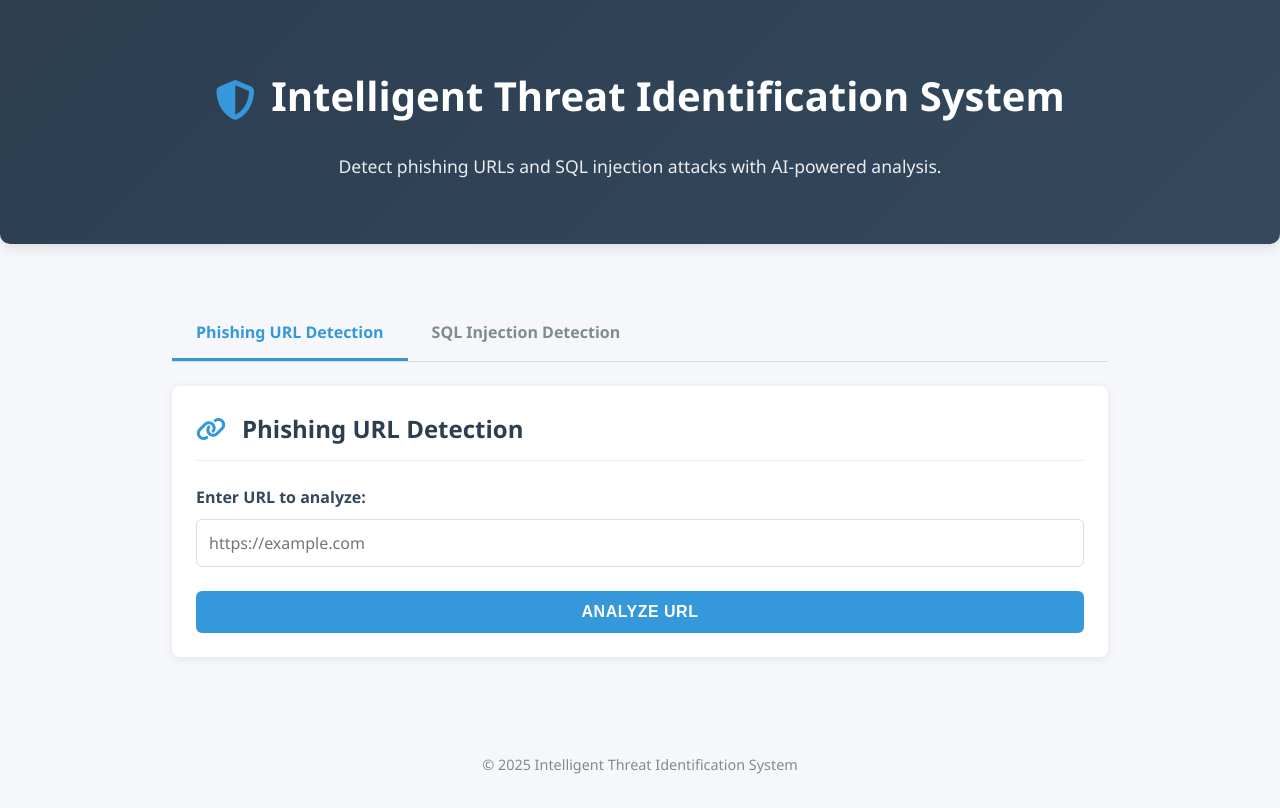
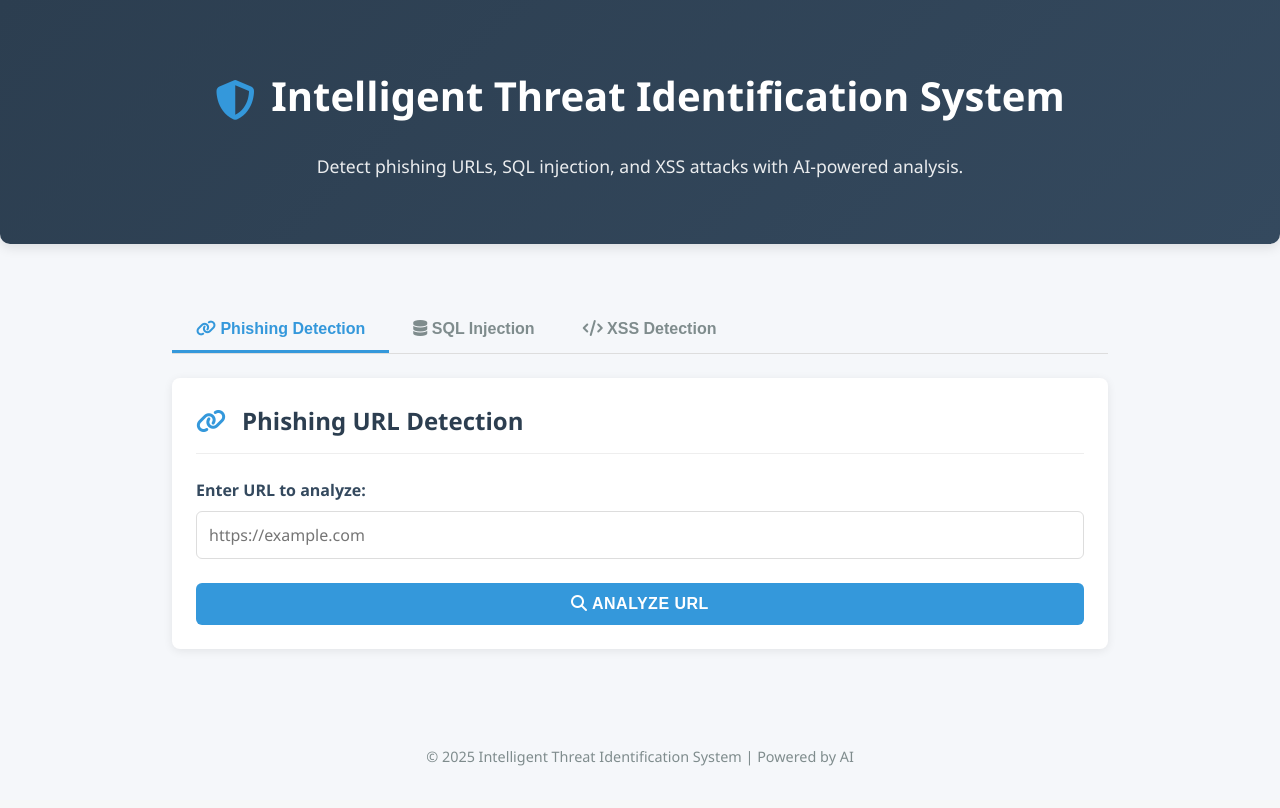
Before and after one commit to pranu230704/Mini, a Flask app: page / in a window 1280 px wide. After the commit the page ends 766 px from the top, so only its background shows below. Run offline with Flask 3, Linux system fonts and the light colour scheme; parts of the project's set-up code (start-up, migrations or seed data) failed here and were passed over.

Commit message:
ADDED XSS

```diff
--- a/app.py
+++ b/app.py
@@ -13,18 +13,37 @@ import re
 app = Flask(__name__)
 CORS(app)
 
-# === Load Models ===
+# === Load All Models (Phishing, SQL Injection, XSS) ===
 try:
+    # ---- Load Phishing Model (XGBoost) ----
     xgb_model = xgb.XGBClassifier()
     xgb_model.load_model('models/phishing_model.json')
 
+    # ---- Load SQL Injection Model (BiLSTM + Attention / CNN-GRU) ----
     sql_model = load_model('models/sql_injection_model.h5')
 
     with open('models/tokenizer.pkl', 'rb') as f:
         tokenizer = pickle.load(f)
 
+    print("✔ Phishing and SQL Injection models loaded successfully.")
+
+    # ---- Load XSS Detection Model (Random Forest + TF-IDF) ----
+    try:
+        with open('models/xss_random_forest_model.pkl', 'rb') as f:
+            xss_model = pickle.load(f)
+
+        with open('models/xss_tfidf_vectorizer.pkl', 'rb') as f:
+            xss_vectorizer = pickle.load(f)
+
+        print("✔ XSS models loaded successfully.")
+    except Exception as xss_error:
+        print(f"⚠ XSS models failed to load: {xss_error}")
+        print("⚠ XSS detection will be unavailable.")
+        xss_model = None
+        xss_vectorizer = None
+
 except Exception as e:
-    print(f"[Model Load Error] {e}")
+    print(f"[Critical Model Load Error] {e}")
     raise
 
 # === Feature Extraction for Phishing Detection ===
@@ -206,5 +225,84 @@ def predict_sql():
         print(f"[SQL Prediction Error] {e}")
         return jsonify({'error': str(e)}), 500
 
+# === XSS Detection Endpoint ===
+@app.route('/predict/xss', methods=['POST'])
+def predict_xss():
+    if xss_model is None or xss_vectorizer is None:
+        # Instead of returning 503, provide a rule-based fallback
+        data = request.get_json()
+        payload = data.get('payload', '')
+
+        if not payload.strip():
+            return jsonify({'error': 'No payload provided'}), 400
+
+        try:
+            # Simple rule-based XSS detection as fallback
+            clean_payload = payload.strip().lower()
+
+            # XSS patterns to detect
+            xss_patterns = [
+                '<script', 'javascript:', 'onerror=', 'onload=', 'onclick=',
+                'onmouseover=', '<iframe', 'alert(', 'eval(', 'document.cookie',
+                'document.write', '<img', 'src=', 'vbscript:', '<object', '<embed'
+            ]
+
+            detected_patterns = []
+            for pattern in xss_patterns:
+                if pattern in clean_payload:
+                    detected_patterns.append(pattern)
+
+            if detected_patterns:
+                pred = 1  # XSS detected
+                confidence = min(0.7 + (len(detected_patterns) * 0.05), 0.95)
+            else:
+                pred = 0  # Safe
+                confidence = 0.8
+
+            label_map = {0: "Normal", 1: "XSS Attack"}
+
+            return jsonify({
+                "prediction": int(pred),
+                "label": label_map[int(pred)],
+                "confidence": float(confidence),
+                "preprocessed": clean_payload,
+                "note": "Using rule-based detection (ML model not available)"
+            })
+
+        except Exception as e:
+            print(f"[XSS Prediction Error] {e}")
+            return jsonify({'error': str(e)}), 500
+
+    # Original ML-based code
+    data = request.get_json()
+    payload = data.get('payload', '')
+
+    if not payload.strip():
+        return jsonify({'error': 'No payload provided'}), 400
+
+    try:
+        clean_payload = payload.strip().lower()
+        vectorized = xss_vectorizer.transform([clean_payload])
+        pred = xss_model.predict(vectorized)[0]
+        prob = xss_model.predict_proba(vectorized)[0][pred]
+
+        label_map = {0: "Normal", 1: "XSS Attack"}
+
+        print("\n[DEBUG] XSS Payload:", clean_payload)
+        print("[DEBUG] Vector Shape:", vectorized.shape)
+        print("[DEBUG] Prediction:", pred)
+        print("[DEBUG] Confidence:", prob)
+
+        return jsonify({
+            "prediction": int(pred),
+            "label": label_map[int(pred)],
+            "confidence": float(prob),
+            "preprocessed": clean_payload
+        })
+
+    except Exception as e:
+        print(f"[XSS Prediction Error] {e}")
+        return jsonify({'error': str(e)}), 500
+
 if __name__ == '__main__':
     app.run(debug=True)
--- a/templates/index.html
+++ b/templates/index.html
@@ -3,7 +3,6 @@
 <head>
   <meta charset="UTF-8" />
   <meta name="viewport" content="width=device-width, initial-scale=1.0"/>
-  <base href="/" />
   <title>Intelligent Threat Identification System</title>
   <link
     rel="stylesheet"
@@ -283,18 +282,26 @@
       display: flex;
       margin-bottom: 1.5rem;
       border-bottom: 1px solid #ddd;
+      gap: 0;
     }
 
-    .tab {
+    .tab-btn {
       padding: 0.75rem 1.5rem;
       cursor: pointer;
       font-weight: 600;
       color: var(--text-light);
+      border: none;
+      background: transparent;
       border-bottom: 3px solid transparent;
       transition: all 0.3s ease;
+      font-size: 1rem;
     }
 
-    .tab.active {
+    .tab-btn:hover {
+      color: var(--accent);
+    }
+
+    .tab-btn.active {
       color: var(--accent);
       border-bottom: 3px solid var(--accent);
     }
@@ -305,13 +312,6 @@
 
     .tab-content.active {
       display: block;
-    }
-
-    .model-info {
-      font-size: 0.9rem;
-      color: var(--text-light);
-      margin-top: 0.5rem;
-      font-style: italic;
     }
 
     .patterns-list {
@@ -326,6 +326,8 @@
       border-radius: 4px;
       border-left: 2px solid var(--danger);
       font-family: monospace;
+      display: inline-block;
+      margin: 2px;
     }
 
     @media (max-width: 768px) {
@@ -344,6 +346,15 @@
       .card {
         padding: 1rem;
       }
+
+      .tabs {
+        flex-wrap: wrap;
+      }
+
+      .tab-btn {
+        flex: 1;
+        min-width: 120px;
+      }
     }
   </style>
 </head>
@@ -354,14 +365,21 @@
         <i class="fas fa-shield-alt"></i>
         <h1>Intelligent Threat Identification System</h1>
       </div>
-      <p>Detect phishing URLs and SQL injection attacks with AI-powered analysis.</p>
+      <p>Detect phishing URLs, SQL injection, and XSS attacks with AI-powered analysis.</p>
     </div>
   </header>
 
   <main class="container">
     <div class="tabs">
-      <div id="tab-phishing" class="tab active">Phishing URL Detection</div>
-      <div id="tab-sqli" class="tab">SQL Injection Detection</div>
+      <button class="tab-btn active" data-tab="phishing-section">
+        <i class="fas fa-link"></i> Phishing Detection
+      </button>
+      <button class="tab-btn" data-tab="sqli-section">
+        <i class="fas fa-database"></i> SQL Injection
+      </button>
+      <button class="tab-btn" data-tab="xss-section">
+        <i class="fas fa-code"></i> XSS Detection
+      </button>
     </div>
 
     <!-- Phishing URL Detection Tab -->
@@ -375,7 +393,9 @@
           <label for="urlInput">Enter URL to analyze:</label>
           <input type="text" id="urlInput" placeholder="https://example.com" />
         </div>
-        <button id="btnPredictPhishing" class="btn">Analyze URL</button>
+        <button id="btnPredictPhishing" class="btn">
+          <i class="fas fa-search"></i> Analyze URL
+        </button>
 
         <div id="loadingPhishing" class="loading">
           <div class="spinner"></div>
@@ -385,15 +405,13 @@
         <div id="resultPhishing" class="result">
           <div class="result-header">
             <i id="resultIconPhishing" class="fas"></i>
-            <span id="resultTextPhishing"></span>
+            <strong id="resultTextPhishing"></strong>
           </div>
           <div>Confidence: <span id="confidencePhishing"></span>%</div>
           <div class="confidence-meter">
             <div id="confidenceLevelPhishing" class="confidence-level" style="width: 0%;"></div>
           </div>
-
           <ul id="featuresListPhishing" class="features-list"></ul>
-          <div id="featuresContainerPhishing" style="display:none;"></div>
         </div>
       </div>
     </section>
@@ -409,17 +427,19 @@
           <label for="sqlInput">Enter SQL query to analyze:</label>
           <textarea id="sqlInput" placeholder="SELECT * FROM users WHERE id = 1"></textarea>
         </div>
-        <button id="btnPredictSQLi" class="btn">Analyze SQL</button>
+        <button id="btnPredictSQLi" class="btn">
+          <i class="fas fa-search"></i> Analyze SQL Query
+        </button>
 
         <div id="loadingSQLi" class="loading">
           <div class="spinner"></div>
-          <p>Analyzing SQL...</p>
+          <p>Analyzing SQL query...</p>
         </div>
 
         <div id="resultSQLi" class="result">
           <div class="result-header">
             <i id="resultIconSQLi" class="fas"></i>
-            <span id="resultTextSQLi"></span>
+            <strong id="resultTextSQLi"></strong>
           </div>
           <div>Confidence: <span id="confidenceSQLi"></span>%</div>
           <div class="confidence-meter">
@@ -429,30 +449,64 @@
         </div>
       </div>
     </section>
+
+    <!-- XSS Detection Tab -->
+    <section id="xss-section" class="tab-content">
+      <div class="card">
+        <div class="card-header">
+          <i class="fas fa-code"></i>
+          <h2>XSS Attack Detection</h2>
+        </div>
+        <div class="form-group">
+          <label for="xssInput">Enter Payload to analyze:</label>
+          <textarea id="xssInput" placeholder="<script>alert('XSS')</script>"></textarea>
+        </div>
+        <button id="btnPredictXSS" class="btn">
+          <i class="fas fa-search"></i> Analyze Payload
+        </button>
+
+        <div id="loadingXSS" class="loading">
+          <div class="spinner"></div>
+          <p>Analyzing payload...</p>
+        </div>
+
+        <div id="resultXSS" class="result">
+          <div class="result-header">
+            <i id="resultIconXSS" class="fas"></i>
+            <strong id="resultTextXSS"></strong>
+          </div>
+          <div>Confidence: <span id="confidenceXSS"></span>%</div>
+          <div class="confidence-meter">
+            <div id="confidenceLevelXSS" class="confidence-level" style="width: 0%;"></div>
+          </div>
+        </div>
+      </div>
+    </section>
   </main>
 
   <footer>
-    &copy; 2025 Intelligent Threat Identification System
+    <p>&copy; 2025 Intelligent Threat Identification System | Powered by AI</p>
   </footer>
+
   <script>
-  // Tab switching
-  const tabPhishing = document.getElementById('tab-phishing');
-  const tabSQLi = document.getElementById('tab-sqli');
-  const phishingSection = document.getElementById('phishing-section');
-  const sqliSection = document.getElementById('sqli-section');
+    // Tab switching functionality
+    document.addEventListener('DOMContentLoaded', function() {
+      const tabButtons = document.querySelectorAll('.tab-btn');
+      const tabContents = document.querySelectorAll('.tab-content');
 
-  tabPhishing.addEventListener('click', () => {
-    tabPhishing.classList.add('active');
-    tabSQLi.classList.remove('active');
-    phishingSection.classList.add('active');
-    sqliSection.classList.remove('active');
+      tabButtons.forEach(button => {
+        button.addEventListener('click', function() {
+          const targetTab = this.getAttribute('data-tab');
+
+          // Remove active class from all buttons and contents
+          tabButtons.forEach(btn => btn.classList.remove('active'));
+          tabContents.forEach(content => content.classList.remove('active'));
+
+          // Add active class to clicked button and corresponding content
+          this.classList.add('active');
+          document.getElementById(targetTab).classList.add('active');
         });
-
-  tabSQLi.addEventListener('click', () => {
-    tabSQLi.classList.add('active');
-    tabPhishing.classList.remove('active');
-    sqliSection.classList.add('active');
-    phishingSection.classList.remove('active');
+      });
     });
 
     // Phishing URL Detection
@@ -494,17 +548,13 @@
         loadingPhishing.style.display = 'none';
         resultPhishing.style.display = 'block';
 
-      const pred = data.prediction;   // which is 0 or 1
+        const pred = data.prediction;
         const confidence = (data.confidence * 100).toFixed(2);
         const features = data.features || [];
 
         let statusClass = '';
         let iconClass = '';
         let resultMessage = '';
-
-      console.log('Phishing prediction:', pred);
-      console.log('Confidence:', confidence);
-      console.log('Features:', features);
 
         if (pred === 0) {
           statusClass = 'danger';
@@ -513,7 +563,7 @@
         } else {
           statusClass = 'success';
           iconClass = 'fa-check-circle';
-        resultMessage = 'Legitimate URL Detected!';
+          resultMessage = 'Legitimate URL';
         }
 
         resultPhishing.className = `result ${statusClass}`;
@@ -523,11 +573,13 @@
         confidenceLevelPhishing.style.width = `${confidence}%`;
 
         featuresListPhishing.innerHTML = '';
+        if (features.length > 0) {
           features.forEach((feature) => {
             const li = document.createElement('li');
             li.textContent = feature;
             featuresListPhishing.appendChild(li);
           });
+        }
       } catch (error) {
         loadingPhishing.style.display = 'none';
         alert('Error: ' + error.message);
@@ -565,7 +617,6 @@
         });
 
         if (!response.ok) {
-        const errorData = await response.json().catch(() => ({}));
           throw new Error('Network response was not ok');
         }
 
@@ -589,7 +640,7 @@
         } else {
           statusClass = 'success';
           iconClass = 'fa-check-circle';
-        resultMessage = 'Safe SQL Query Detected!';
+          resultMessage = 'Safe SQL Query';
         }
 
         resultSQLi.className = `result ${statusClass}`;
@@ -599,17 +650,85 @@
         confidenceLevelSQLi.style.width = `${confidence}%`;
 
         patternsSQLi.innerHTML = '';
+        if (patterns.length > 0) {
           patterns.forEach((pattern) => {
             const span = document.createElement('span');
             span.className = 'pattern-item';
             span.textContent = pattern;
             patternsSQLi.appendChild(span);
-        patternsSQLi.appendChild(document.createElement('br'));
           });
+        }
       } catch (error) {
         loadingSQLi.style.display = 'none';
-      console.error('Full error:', error);
-      alert(`Error: ${error.message}\n\nPlease check the console for details.`);
+        alert('Error: ' + error.message);
+      }
+    }
+
+    // XSS Detection
+    const btnPredictXSS = document.getElementById('btnPredictXSS');
+    const xssInput = document.getElementById('xssInput');
+    const loadingXSS = document.getElementById('loadingXSS');
+    const resultXSS = document.getElementById('resultXSS');
+    const resultIconXSS = document.getElementById('resultIconXSS');
+    const resultTextXSS = document.getElementById('resultTextXSS');
+    const confidenceXSS = document.getElementById('confidenceXSS');
+    const confidenceLevelXSS = document.getElementById('confidenceLevelXSS');
+
+    btnPredictXSS.addEventListener('click', predictXSS);
+
+    async function predictXSS() {
+      const payload = xssInput.value.trim();
+      if (!payload) {
+        alert('Please enter a payload.');
+        return;
+      }
+
+      loadingXSS.style.display = 'block';
+      resultXSS.style.display = 'none';
+
+      try {
+        const response = await fetch('/predict/xss', {
+          method: 'POST',
+          headers: { 'Content-Type': 'application/json' },
+          body: JSON.stringify({ payload })
+        });
+
+        if (!response.ok) {
+          const errorData = await response.json().catch(() => ({}));
+          throw new Error(errorData.error || 'Network response was not ok');
+        }
+
+        const data = await response.json();
+
+        loadingXSS.style.display = 'none';
+        resultXSS.style.display = 'block';
+
+        const pred = data.prediction;
+        const confidence = (data.confidence * 100).toFixed(2);
+
+        let statusClass = '';
+        let iconClass = '';
+        let message = '';
+
+        if (pred === 1) {
+          statusClass = 'danger';
+          iconClass = 'fa-exclamation-triangle';
+          message = 'XSS Attack Detected!';
+        } else {
+          statusClass = 'success';
+          iconClass = 'fa-check-circle';
+          message = 'Safe Payload';
+        }
+
+        resultXSS.className = `result ${statusClass}`;
+        resultIconXSS.className = `fas ${iconClass}`;
+        resultTextXSS.textContent = message;
+        confidenceXSS.textContent = confidence;
+        confidenceLevelXSS.style.width = `${confidence}%`;
+
+      } catch (err) {
+        loadingXSS.style.display = 'none';
+        alert('Error: ' + err.message);
       }
     }
   </script>
```
Also changed, not shown: regenerate_xss_models.py (added, +33 -0 lines), 2 other files. Lines whose indentation alone changed are shown as unchanged.
